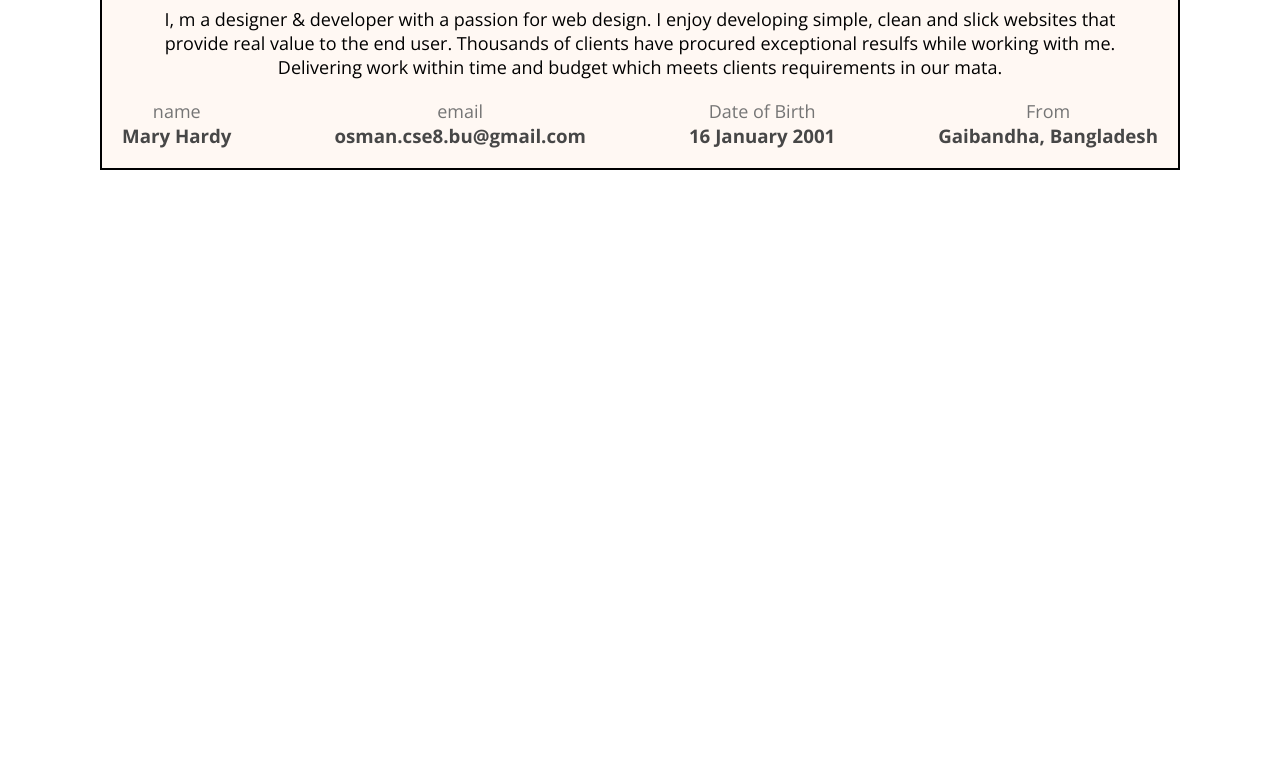
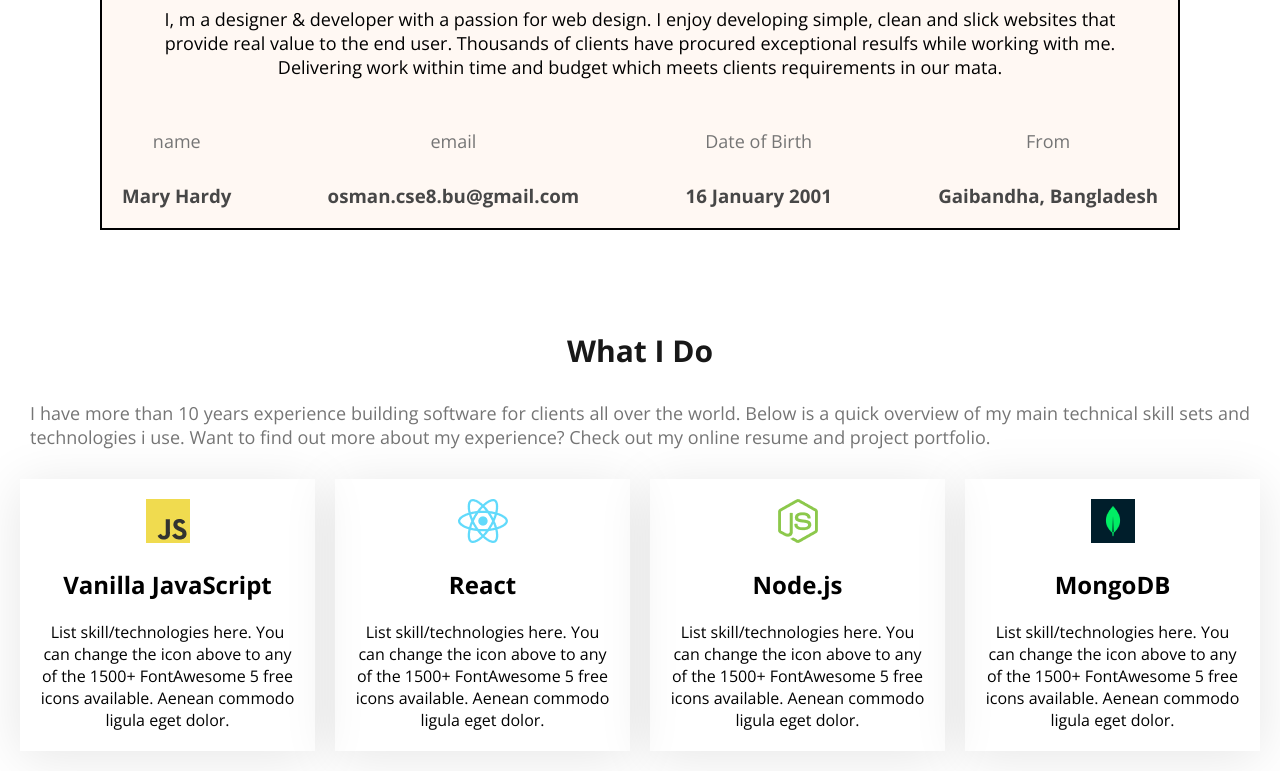
Before and after one commit to Osman-Goni22/original-portfolio, a plain HTML site: page index.html in a window 1280 px wide. Shown: the part 1074-1845 px from the top of the page. Before the commit the page ends 1344 px from the top, so only its background shows below. Drawn offline with nearby package versions, Linux system fonts and the light colour scheme.

Commit message:
icon added

```diff
--- a/index.html
+++ b/index.html
@@ -63,6 +63,41 @@
                 </div>
             </div>
         </section>
+
+        <section >
+            <h1 class="dark-1 work">What I Do</h1>
+            <p class="dark-3" >I have more than 10 years experience building software for clients all over the world. Below is a quick overview of my main technical skill sets and technologies i use. Want to find out more about my experience? Check out my online resume and project portfolio.</p>
+
+
+            <div class="skill">
+
+
+            <div class="skills">
+                <p><img class="icon"  src="./images/icons/js.png" alt=""></p>
+                <h1>Vanilla JavaScript</h1>
+                <p>List skill/technologies here. You can change the icon above to any of the 1500+ FontAwesome 5 free icons available. Aenean commodo ligula eget dolor.</p>
+            </div>
+
+
+            <div class="skills">
+            <p><img class="icon"  src="./images/icons/react.png" alt=""></p>
+                <h1>React</h1>
+                <p>List skill/technologies here. You can change the icon above to any of the 1500+ FontAwesome 5 free icons available. Aenean commodo ligula eget dolor.</p>
+            </div>
+
+
+            <div class="skills">
+            <p><img class="icon"  src="./images/icons/nodejs.png" alt=""></p>
+                <h1>Node.js</h1>
+                <p>List skill/technologies here. You can change the icon above to any of the 1500+ FontAwesome 5 free icons available. Aenean commodo ligula eget dolor.</p>
+            </div>
+            <div class="skills">
+            <p><img class="icon" src="./images/icons/mongo.png" alt=""></p>
+                <h1>MongoDB</h1>
+                <p>List skill/technologies here. You can change the icon above to any of the 1500+ FontAwesome 5 free icons available. Aenean commodo ligula eget dolor.</p>
+            </div>
+        </div>
+        </section>
     </main>
 
     <footer>
--- a/styles/portfolio.css
+++ b/styles/portfolio.css
@@ -73,11 +73,15 @@ nave styles
 
  .dark-1{
    color: #181818;
+   font-size: 30px;
+   font-weight: bold;
  }
 
  .dark-3{
    font-size: 18px;
    color: #757575;
+   text-align: justify;
+   margin: 30px;
    text-align: justify;
  }
 
@@ -129,3 +133,25 @@ nave styles
    font-size: 18px;
    margin: 10px;
  }
+
+ .work{
+   text-align: center;
+ }
+
+ .skill{
+   margin-top: 80px;
+   display: flex;
+   gap: 20px;
+   margin: 20px;
+   background-color: #FFFFFF;
+ }
+
+ .skill .skills h1,p{
+   text-align: center;
+   margin: 20px;
+ }
+
+ .skills{
+   box-shadow: 0 6px 50px rgba(0,0,0,0.1);
+   z-index: 1px;
+ }
```
